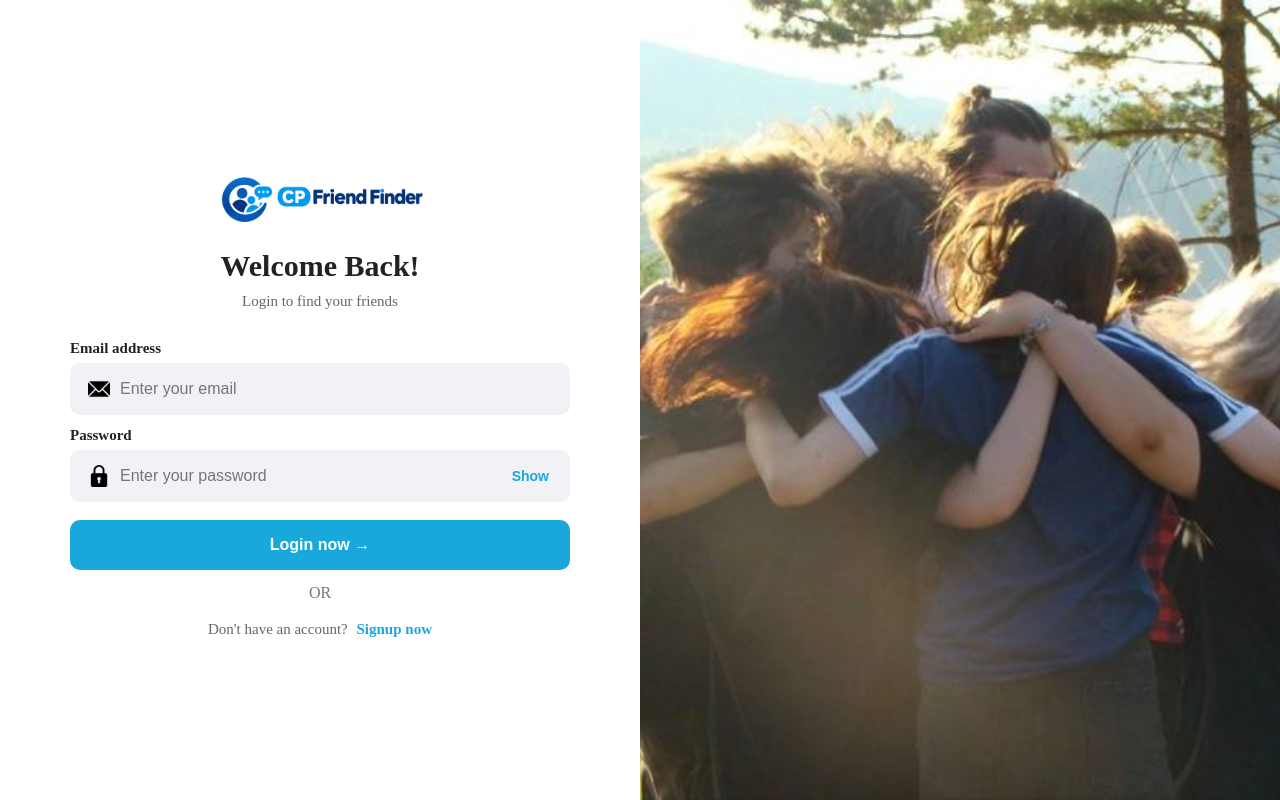
After one commit to leeLnwCode/CPFriendFinder, a Spring Boot app: page /login in a window 1280 px wide. The commit adds this page. Run offline with Spring Boot 4, Linux system fonts and the light colour scheme; some of the project's set-up classes (security, data sources, template engines, error pages and the like) are left out, and stand-ins take their place.

Commit message:
feat: add login page

```diff
--- /dev/null
+++ b/src/main/resources/static/css/login.css
@@ -0,0 +1,279 @@
+* {
+    box-sizing: border-box;
+}
+
+html,
+body {
+    width: 100%;
+    height: 100%;
+    margin: 0;
+    padding: 0;
+}
+
+.login-body {
+    overflow: hidden;
+}
+
+
+/* LOGIN PAGE */
+
+.login-page {
+    width: 100%;
+    height: 100vh;
+
+    display: flex;
+
+    overflow: hidden;
+
+    background: #ffffff;
+}
+
+
+/* LEFT */
+
+.login-section {
+    width: 50%;
+    height: 100vh;
+
+    display: flex;
+    flex-direction: column;
+
+    align-items: center;
+    justify-content: center;
+
+    padding: 25px 40px;
+
+    overflow: hidden;
+}
+
+
+/* LOGO */
+
+.login-logo {
+    width: 210px;
+    margin-bottom: 12px;
+}
+
+
+/* TITLE */
+
+.login-section h1 {
+    margin: 0;
+
+    color: #222222;
+
+    font-size: 30px;
+}
+
+.login-subtitle {
+    margin-top: 10px;
+    margin-bottom: 18px;
+
+    color: #666666;
+
+    font-size: 15px;
+}
+
+/* FORM */
+
+.login-form {
+    width: 100%;
+    max-width: 500px;
+}
+
+
+.login-form label {
+    display: block;
+
+    margin-top: 12px;
+    margin-bottom: 6px;
+
+    color: #222222;
+
+    font-size: 15px;
+    font-weight: 600;
+
+    text-align: left;
+}
+
+
+/* INPUT */
+
+.input-wrapper {
+    position: relative;
+
+    width: 100%;
+}
+
+
+.input-wrapper input {
+    width: 100%;
+    height: 52px;
+
+    padding: 0 60px 0 50px;
+
+    border: none;
+    border-radius: 10px;
+
+    background: #f0f2f5;
+
+    color: #333333;
+
+    font-size: 16px;
+
+    outline: none;
+}
+
+
+.input-wrapper input:focus {
+    outline: 2px solid #18a8dc;
+}
+
+
+/* INPUT ICON */
+
+.input-icon {
+    position: absolute;
+
+    left: 18px;
+    top: 50%;
+
+    transform: translateY(-50%);
+
+    width: 22px;
+    height: 22px;
+
+    object-fit: contain;
+
+    z-index: 2;
+}
+
+
+/* SHOW PASSWORD */
+
+.show-password {
+    position: absolute;
+
+    right: 15px;
+    top: 50%;
+
+    transform: translateY(-50%);
+
+    border: none;
+
+    background: transparent;
+
+    color: #18a8dc;
+
+    font-size: 14px;
+    font-weight: 600;
+
+    cursor: pointer;
+}
+
+
+/* LOGIN BUTTON */
+
+.login-button {
+    width: 100%;
+    height: 50px;
+
+    margin-top: 18px;
+
+    border: none;
+    border-radius: 10px;
+
+    background: #18a8dc;
+
+    color: white;
+
+    font-size: 16px;
+    font-weight: 600;
+
+    cursor: pointer;
+}
+
+.login-button:hover {
+    background: #1299ca;
+}
+
+
+/* OR */
+
+.or-divider {
+    width: 100%;
+    max-width: 500px;
+
+    margin: 14px 0;
+
+    text-align: center;
+
+    color: #777777;
+}
+
+
+/* SIGNUP */
+
+.signup-link {
+    width: 100%;
+    max-width: 500px;
+
+    margin-top: 5px;
+
+    text-align: center;
+
+    font-size: 15px;
+    color: #666666;
+}
+
+.signup-link a {
+    margin-left: 5px;
+
+    color: #18a8dc;
+
+    font-weight: 600;
+
+    text-decoration: none;
+
+    transition: all 0.2s ease;
+}
+
+.signup-link a:hover {
+    color: #1299ca;
+
+    text-decoration: underline;
+}
+
+.signup-link a:active {
+    transform: scale(0.97);
+}
+
+
+/* RIGHT IMAGE */
+
+.login-image-section {
+    width: 50%;
+    min-height: 100vh;
+    overflow: hidden;
+}
+
+.login-image-section img {
+    width: 100%;
+    height: 100%;
+    object-fit: cover;
+}
+
+
+/* RESPONSIVE */
+
+@media (max-width: 900px) {
+
+    .login-image-section {
+        display: none;
+    }
+
+    .login-section {
+        width: 100%;
+    }
+
+}
--- /dev/null
+++ b/src/main/resources/static/js/login.js
@@ -0,0 +1,28 @@
+document.addEventListener("DOMContentLoaded", function () {
+
+    const password =
+        document.getElementById("password");
+
+    const showPassword =
+        document.getElementById("showPassword");
+
+
+    showPassword.addEventListener("click", function () {
+
+        if (password.type === "password") {
+
+            password.type = "text";
+
+            showPassword.textContent = "Hide";
+
+        } else {
+
+            password.type = "password";
+
+            showPassword.textContent = "Show";
+
+        }
+
+    });
+
+});
--- a/src/main/resources/templetes/home.html
+++ b/src/main/resources/templates/home.html
@@ -423,6 +423,5 @@
     </div>
 
     <script th:src="@{/js/home.js(v=2)}"></script>
-    <script th:src="@{/js/theme.js}"></script>
   </body>
 </html>
--- /dev/null
+++ b/src/main/resources/templates/login.html
@@ -0,0 +1,101 @@
+<!DOCTYPE html>
+<html lang="en" xmlns:th="http://www.thymeleaf.org">
+
+<head>
+    <meta charset="UTF-8">
+    <meta name="viewport" content="width=device-width, initial-scale=1.0">
+
+    <title>Login - CP Friend Finder</title>
+
+    <link rel="stylesheet" th:href="@{/css/login.css}">
+</head>
+
+<body class="login-body">
+
+    <div class="login-page">
+
+        <!-- Left Section -->
+        <div class="login-section">
+
+            <!-- Logo -->
+            <img th:src="@{/images/Full_logo.png}" alt="CP Friend Finder" class="login-logo">
+
+            <h1>Welcome Back!</h1>
+
+            <p class="login-subtitle">
+                Login to find your friends
+            </p>
+
+
+            <!-- Login Form -->
+            <form class="login-form">
+
+                <!-- Email -->
+                <label for="email">
+                    Email address
+                </label>
+
+                <div class="input-wrapper">
+
+                    <img th:src="@{/images/email.png}" alt="Email" class="input-icon">
+                    <input id="email" type="email" placeholder="Enter your email" required>
+
+                </div>
+
+
+                <!-- Password -->
+                <label for="password">
+                    Password
+                </label>
+
+                <div class="input-wrapper">
+
+                    <img th:src="@{/images/padlock.png}" alt="Password" class="input-icon">
+                    <input id="password" type="password" placeholder="Enter your password" required>
+
+                    <button type="button" id="showPassword" class="show-password">
+                        Show
+                    </button>
+
+                </div>
+
+
+                <!-- Login Button -->
+                <button type="submit" class="login-button">
+                    Login now →
+                </button>
+
+            </form>
+
+
+            <!-- OR -->
+            <div class="or-divider">
+                <span>OR</span>
+            </div>
+
+
+            <!-- Register -->
+            <div class="signup-link">
+                <span>Don't have an account?</span>
+
+                <a th:href="@{/register}">
+                    Signup now
+                </a>
+            </div>
+        </div>
+
+
+        <!-- Right Section -->
+        <div class="login-image-section">
+
+            <img th:src="@{/images/login.jpg}" alt="Friend Finder">
+
+        </div>
+
+    </div>
+
+
+    <script th:src="@{/js/login.js}"></script>
+
+</body>
+</html>
```
